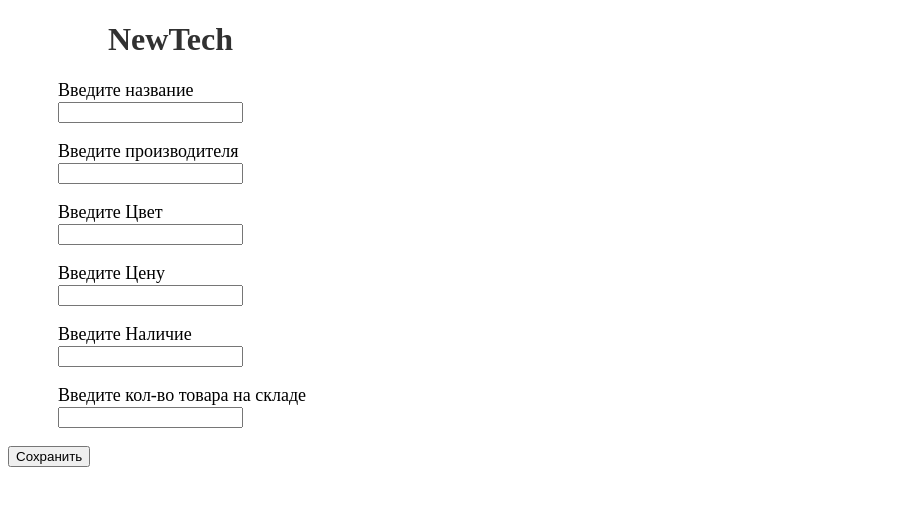
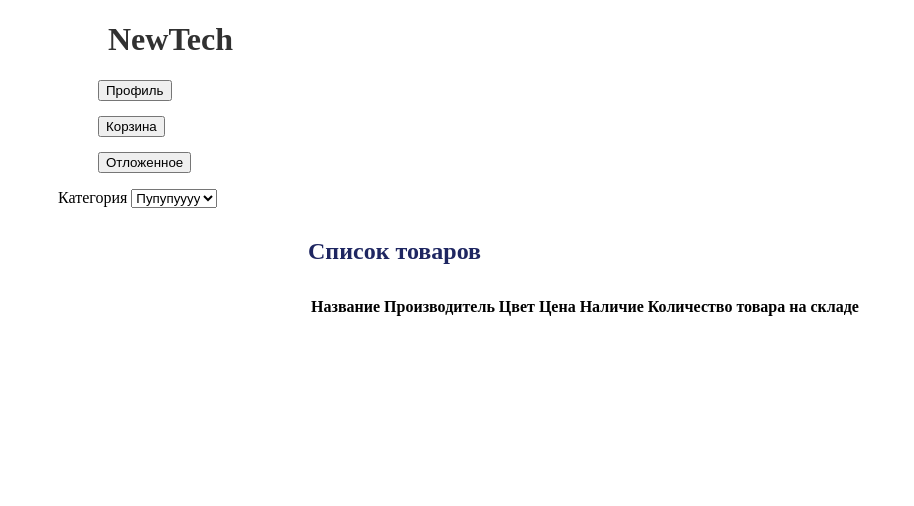
Before and after one commit to Elisaveta-Karnauhova/Nikonova-Karnauhova-IS32-Online-Hardware-Store, a Django app: page / in a window 1280 px wide. Shown: the top 506 px of the page, without its empty margins (0-914 px from the left). Run offline with Django 4.2, Linux system fonts and the light colour scheme; data that the repository does not hold is empty.

Commit message:
Верстка идет

```diff
--- a/HardwareStore/firstapp/static/css/styles.css
+++ b/HardwareStore/firstapp/static/css/styles.css
@@ -30,3 +30,18 @@
     margin-left: 300px;
     margin-top: 30px;
 }
+
+.F{
+
+    margin-left: 50px;
+
+}
+.L {
+    list-style-type: none;
+    margin-top: 15px;
+
+}
+
+ul{
+    margin-left: 50px;
+}
--- a/HardwareStore/templates/index.html
+++ b/HardwareStore/templates/index.html
@@ -7,36 +7,25 @@
 {% block content %}
 
     <h1>NewTech</h1>
+    <ul>
+        <li class="L"><button type="profile">Профиль</button></li>
+        <li class="L"><button type="basket">Корзина</button></li>
+        <li class="L"><button type="favourite">Отложенное</button></li>
+    </ul>
 
-    <form method="POST" action="create/">
-        {% csrf_token %}
-        <p>
-            <label>Введите название</label><br>
-            <input type="text" name="name" />
-        </p>
-        <p>
-            <label>Введите производителя</label><br>
-            <input type="text" name="manufacturer" />
-        </p>
-        <p>
-            <label>Введите Цвет</label><br>
-            <input type="text" name="color" />
-        </p>
-        <p>
-            <label>Введите Цену</label><br>
-            <input type="text" name="price" />
-        </p>
-        <p>
-            <label>Введите Наличие</label><br>
-            <input type="text" name="available" />
-        </p>
-        <p>
-            <label>Введите кол-во товара на складе</label><br>
-            <input type="text" name="amount" />
-        </p>
-        <input type="submit" value="Сохранить" >
+    <form class="F">
+        <label>Категория</label>
+    <select>
+        <option>Пупупуууу</option>
+        <option>Пупупуууу</option>
+        <option>Пупупуууу</option>
+        <option>Пупупуууу</option>
+    </select>
     </form>
-    {% if tovar.count > 0 %}
+
+
+
+
     <h2>Список товаров</h2>
     <table>
         <tr><th>Название</th><th>Производитель</th><th>Цвет</th><th>Цена</th><th>Наличие</th><th>Количество товара на складе</th></tr>
@@ -50,5 +39,5 @@
         <td>{{ product.amount }}</td></tr>
         {% endfor %}
         </table>
-        {% endif %}
+
 {% endblock content %}
```
Also changed, not shown: HardwareStore/firstapp/models.py (+23 -25 lines), HardwareStore/templates/admin.html (added, +54 -0 lines), HardwareStore/firstapp/migrations/0001_initial.py, HardwareStore/firstapp/migrations/0002_alter_product_price.py (deleted).
